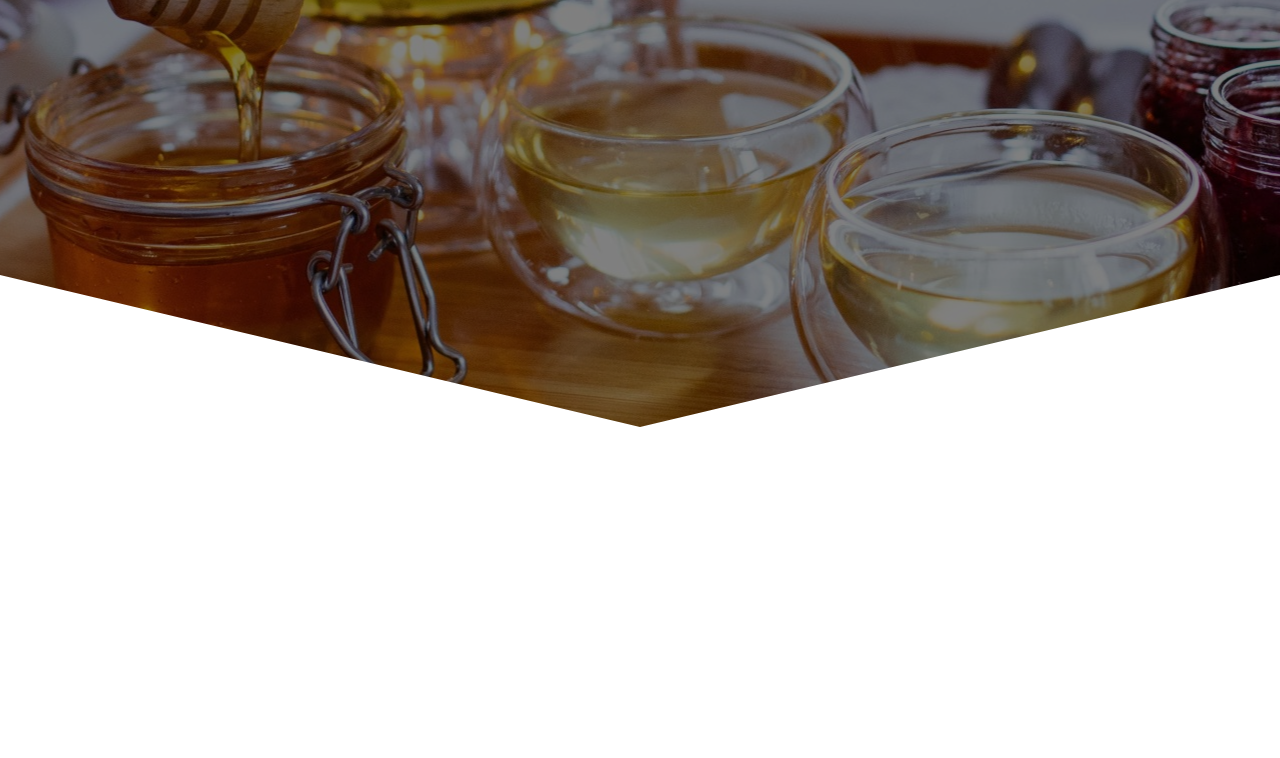
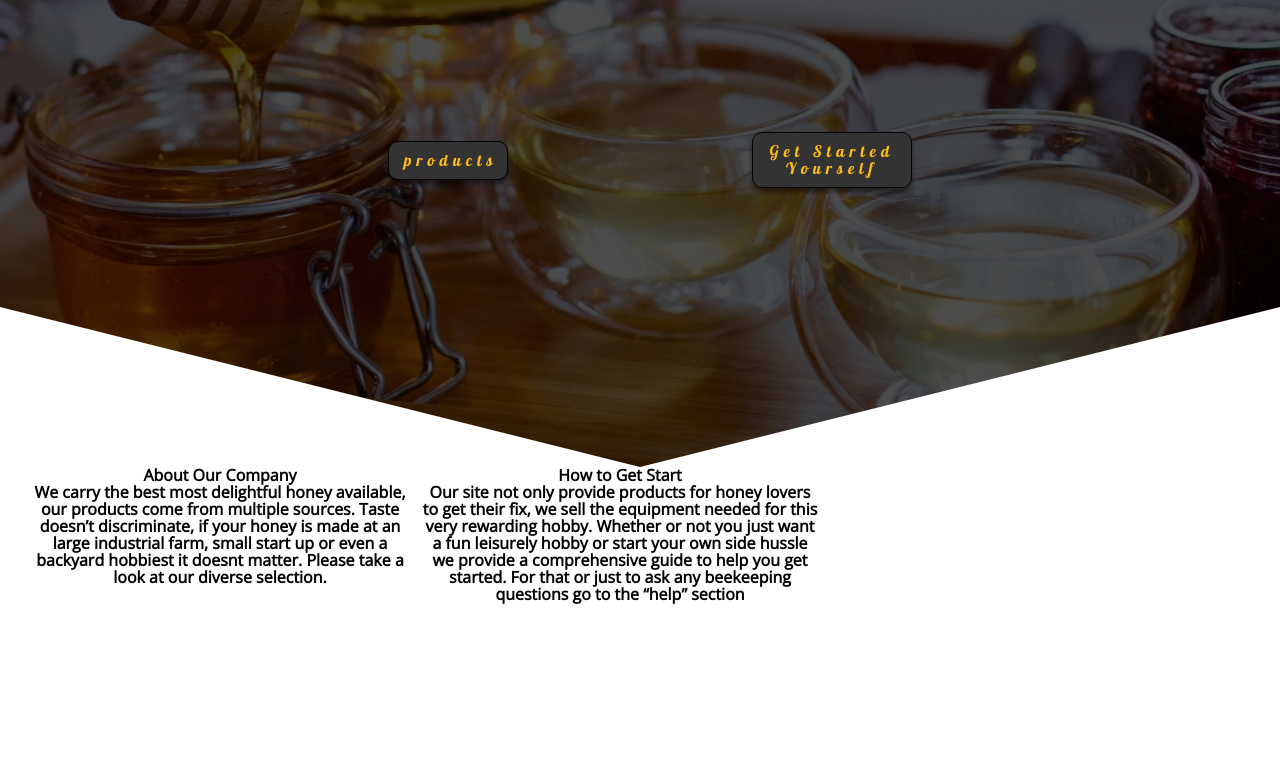
Before and after one commit to mboisvenue/Delightful, a website: page index.html in a window 1280 px wide. Shown: the part 333-1091 px from the top of the page. Before the commit the page ends 800 px from the top, so only its background shows below. Drawn offline with nearby package versions, Linux system fonts and the light colour scheme.

Commit message:
header complete, about started

```diff
--- a/index.html
+++ b/index.html
@@ -9,8 +9,8 @@
     <link rel="stylesheet" href="css/style.css">
 </head>
 <body>
-    <section class="header">
-        <div class="header--background"></div>
+    <section class="heading-section">
+        <div class="heading-section__background"></div>
         <nav class="navigation grid  grid--3">
             <div class="navigation__logo">
                 <a href="#">
@@ -29,6 +29,37 @@
             </div>
         </nav>
 
+        <div class="header">
+            <div class="header__tagline">
+                <h4>Delightful honey made by us and by you</h4>
+            </div>
+
+            <div class="header__btns grid grid--2">
+                <a href="#" class="header__btn btn btn--products">products</a>
+                <a href="#" class="header__btn btn btn--get-started">Get Started Yourself</a>
+            </div>
+        </div>
+    </section>
+
+    <section class="about-section">
+        <div class="about-section__company">
+            <p>About Our Company</p>
+            <p>We carry the best most delightful honey available, our products come from multiple sources.
+                Taste doesn’t discriminate, if your honey is made at an large industrial farm, small start up or even a backyard hobbiest it doesnt matter.
+
+                Please take a look at our diverse selection.</p>
+        </div>
+        <div class="about-section__getting-started">
+            <p>
+                How to Get Start
+            </p>
+            <p>
+                Our site not only provide products for honey lovers to get their fix, we sell the equipment needed for this very rewarding hobby.
+                Whether or not you just want a fun leisurely hobby or start your own side hussle we provide a comprehensive guide to help you get started.
+
+                For that or just to ask any beekeeping questions go to the “help” section
+            </p>
+        </div>
     </section>
 </body>
 </html>
--- a/sass/base/_base.scss
+++ b/sass/base/_base.scss
@@ -15,5 +15,4 @@
     font-weight: 400;
     line-height: 1.7rem;
     box-sizing: border-box;
-    letter-spacing: 5px;
 }
--- /dev/null
+++ b/sass/components/_btn.scss
@@ -0,0 +1,21 @@
+.btn {
+    font-size: 1.6rem;
+    color: $color-primary;
+    text-decoration: none;
+    background-color: #333;
+    text-align: center;
+    border: 1px solid #000000;
+    border-radius: 10px;
+    padding: 1rem 1.5rem;
+    align-self: center;
+    box-shadow: 0px 4px 4px rgba(0, 0, 0, 0.25), 0px 4px 4px rgba(0, 0, 0, 0.25);
+
+    &--get-started{
+        width: 16rem;
+        overflow: hidden;
+    }
+
+    &--products {
+        width: 12rem;
+    }
+}
--- a/sass/components/_navigation.scss
+++ b/sass/components/_navigation.scss
@@ -1,6 +1,4 @@
 .navigation{
-    font-family: "lobster";
-    color: $color-primary;
     align-items: center;
     background-color: rgba(black, 0.8);
     padding: 5px;
@@ -9,10 +7,12 @@
     &__logo img{
     height: 7rem;
     width: 7rem;
+    cursor: pointer;
     }
 
     &__title{
         font-size: 3.6rem;
+        cursor: pointer;
     }
 
 }
--- a/sass/layout/_grid.scss
+++ b/sass/layout/_grid.scss
@@ -1,6 +1,10 @@
 .grid {
     display: grid;
     justify-items: center;
+
+    &--2{
+        grid-template-columns: 1fr 1fr;
+    }
 
     &--3{
         grid-template-columns: 1fr 1fr 1fr;
--- a/sass/layout/_header.scss
+++ b/sass/layout/_header.scss
@@ -1,19 +1,17 @@
+
 .header {
+    position: absolute;
+    left: 50%;
+    transform: translateX(-50%);
+    margin-top: 15rem;
 
+    &__tagline {
+        font-size: 3.6rem;
+        line-height: 4rem;
+    }
 
-    &--background {
-        position: absolute;
-        height: 95vh;
-        width: 100%;
-        background: rgba(#111111, .70) url(/images/bg.jpg);
-        background-repeat: no-repeat;
-        background-attachment: fixed;
-        background-position: center;
-        filter: brightness(50%);
-        -moz-filter: brightness(50%);
-        -webkit-filter: brightness(50%);
-        z-index: -1;
-
-        clip-path: polygon(0% 0%, 100% 0%, 100% 80%, 50% 100%, 0% 80%);
+    &__btns {
+        margin-top: 15rem;
+        gap: 20%;
     }
 }
--- a/sass/main.scss
+++ b/sass/main.scss
@@ -8,6 +8,8 @@
 @import 'base/utilities';
 
 @import "components/navigation";
+@import "components/btn";
+
 
 @import "layout/grid";
 @import "layout/header";
--- /dev/null
+++ b/sass/pages/_home.scss
@@ -0,0 +1,43 @@
+.heading-section {
+    font-family: "lobster";
+    color: $color-primary;
+    height: 80rem;
+    width: 100%;
+    letter-spacing: 5px;
+
+    &__background {
+        position: absolute;
+        height: 80rem;
+        width: 100%;
+        background-image: url(/images/bg.jpg);
+        filter: brightness(30%);
+        background-repeat: no-repeat;
+        background-attachment: fixed;
+        background-position: center;
+        z-index: -10;
+
+        clip-path: polygon(0% 0%, 100% 0%, 100% 80%, 50% 100%, 0% 80%);
+    }
+
+}
+
+.about-section{
+    font-family: 'open sans';
+    font-weight: 600;
+    font-size: 1.6rem;
+    text-align: center;
+    gap: 10%;
+    margin-bottom: 15rem;
+    padding: 0 2rem;
+    display: inline-block;
+
+    &__company {
+        width: 40rem;
+        float: left;
+    }
+
+    &__getting-started {
+        width: 40rem;
+        float: right;
+    }
+}
```
Also changed, not shown: css/style.css, sass/pages/home.scss (deleted).
